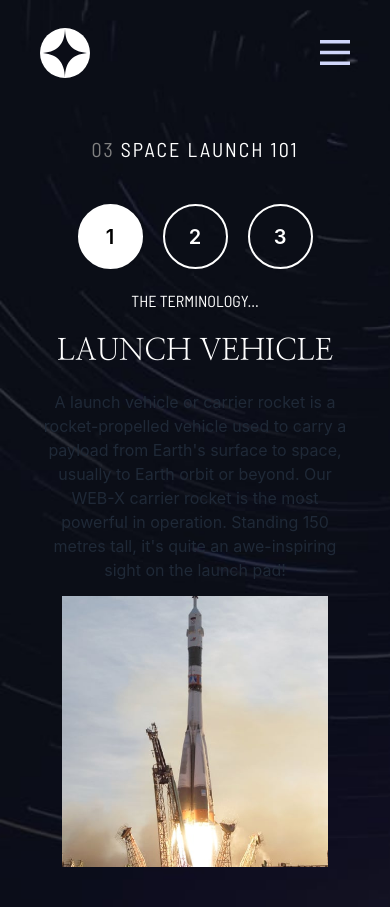
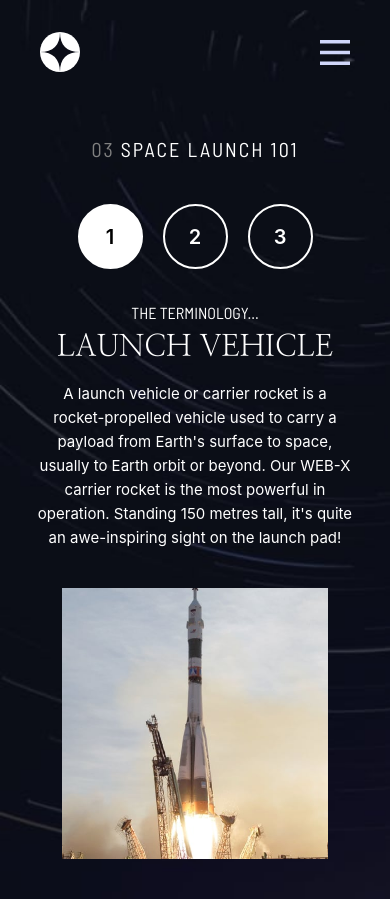
Before and after one commit to Melina1996/space, a React (Vite) app: page /technology in a window 390 px wide. Built offline with nearby package versions, Linux system fonts and the light colour scheme.

Commit message:
adjusted style

```diff
--- a/src/assets/Components/CrewDetails.jsx
+++ b/src/assets/Components/CrewDetails.jsx
@@ -8,7 +8,7 @@ export default function CrewDetails(props) {
 
             <h1 className='xl:text-[30px] lg:text-[26px] text-[22px] font-nanum text-[#9EA4BDff] max-[426px]:text-center'>{props.role.toUpperCase()}</h1>
             <p className='xl:text-[48px] lg:text-[35px] text-[30px] font-nanum text-white max-[426px]:text-center'>{props.name.toUpperCase()}</p>
-            <p className='lg:text-[18px] text-[15px] text-[#9EA4BDff] max-[426px]:text-center'>{props.bio}</p>
+            <p className='lg:text-[18px] text-[15px] text-white max-[426px]:text-center leading-6'>{props.bio}</p>
 
     </div>
   )
--- a/src/assets/Components/Details.jsx
+++ b/src/assets/Components/Details.jsx
@@ -63,7 +63,7 @@ export default function Details() {
                 </div>
 
 
-                <p className='xl:h-[120px] md:h-[100px] md:p-0 p-4 max-[426px]:text-center'>{planet.description}</p>
+                <p className='xl:h-[120px] md:h-[100px] md:p-0 p-4 max-[426px]:text-center leading-6 lg:text-[18px] text-[15px]'>{planet.description}</p>
 
                 <hr className="w-[100%] h-[2px] mx-auto my-4 bg-gray-100 border-0 rounded md:my-10 dark:bg-white"/>
 
--- a/src/assets/Components/Navbar.jsx
+++ b/src/assets/Components/Navbar.jsx
@@ -14,7 +14,7 @@ export default function Navbar() {
   return (
     <div className='flex justify-between items-center pl-10 font-barlow lg:text-lg relative pt-5'>
 
-        <img src={Star} className='w-[50px] h-[50px] md:w-[40px] md:h-[40px] max-[426px]:absolute max-[426px]:top-7' alt="star"/>
+        <img src={Star} className='w-[40px] h-[40px] md:w-[40px] md:h-[40px] max-[426px]:absolute max-[426px]:top-8' alt="star"/>
 
         <hr className="xl:w-[380px] lg:w-[270px] md:w-[150px] h-[2px] mx-auto my-4 bg-gray-100 border-0 rounded md:my-10 dark:bg-white"/>
 
@@ -47,7 +47,7 @@ export default function Navbar() {
         {
             burger ?
 
-            <div className={`absolute w-[100%] bg-white h-[400px] top-0 left-0 flex justify-center ${burger ? "animate-scale" : ""}  myBurgerMenu`}>
+            <div className={`absolute w-[100%] bg-white h-[400px] top-0 left-0 flex justify-center animate-scale myBurgerMenu`}>
 
                 <BurgerMenu setBurger={setBurger}/>
 
--- a/src/assets/Components/TechDetails.jsx
+++ b/src/assets/Components/TechDetails.jsx
@@ -7,22 +7,22 @@ export default function TechDetails(props) {
   return (
     <div className='flex max-[426px]:flex-col md:flex-row w-[100%] justify-center items-center max-[426px]:gap-4'>
 
-        <div className='flex justify-center items-center lg:w-[50%] md:w-[60%]'>
+        <div className='flex justify-center items-center md:w-[60%]'>
 
-            <div className='flex flex-col xl:w-[80%] md:w-[90%] max-[426px]:text-center max-[426px]:pt-5 max-[426px]:gap-4 max-[426px]:w-[95%]'>
+            <div className='flex flex-col xl:w-[80%] md:w-[90%] max-[426px]:text-center max-[426px]:pt-5 max-[426px]:w-[95%]'>
 
-                <p className='text-white font-barlow'>THE TERMINOLOGY...</p>
+                <p className='text-white font-barlow max-[426px]:pt-3'>THE TERMINOLOGY...</p>
 
-                <h1 className='xl:text-[45px] lg:text-[38px] md:text-[35px] text-[30px] font-nanum text-white'>{props.name.toUpperCase()}</h1>
+                <h1 className='xl:text-[45px] lg:text-[38px] md:text-[35px] text-[30px] font-nanum text-white max-[426px]:pb-3'>{props.name.toUpperCase()}</h1>
 
-                <p className='lg:pt-2 h-[150px]'>{props.description}</p>
+                <p className='lg:pt-2 h-[150px] text-white leading-6 lg:text-[18px] text-[15px]'>{props.description}</p>
 
             </div>
 
 
         </div>
 
-        <div className='flex lg:w-[50%] md:w-[40%] md:justify-end max-[426px]:justify-center items-end max-[426px]:pb-10 max-[426px]:pt-10'>
+        <div className='flex md:w-[40%] md:justify-end max-[426px]:justify-center items-end max-[426px]:pb-10 max-[426px]:pt-10'>
 
             <img src={props.img} alt="" className='w-[80%]' />
 
--- a/src/index.css
+++ b/src/index.css
@@ -6,7 +6,12 @@ body {
   margin: 0;
 }
 
+/* in order to put opacity low on ONLY bg, not text */
 .nav-bg{
+  background: rgba(255,255,255,0.1);
+}
+
+.pBg{
   background: rgba(255,255,255,0.1);
 }
 
@@ -37,7 +42,6 @@ body {
   transform-origin: top;
 }
 
-
 /* to make close-btn spin */
 
 .myClose{
--- a/tailwind.config.js
+++ b/tailwind.config.js
@@ -36,6 +36,10 @@ export default {
         '100%': { transform: 'scaleY(0)' },
       }
     },
+    animation: {
+      scale: 'scale 1s ease',
+      scaleBack: 'scaleBack 1s ease',
+    },
   },
   },
   plugins: [require("daisyui",'flowbite/plugin')],
```
